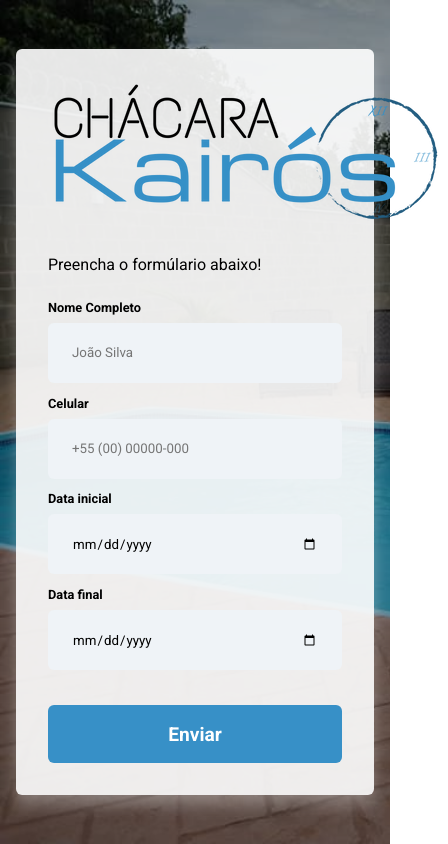
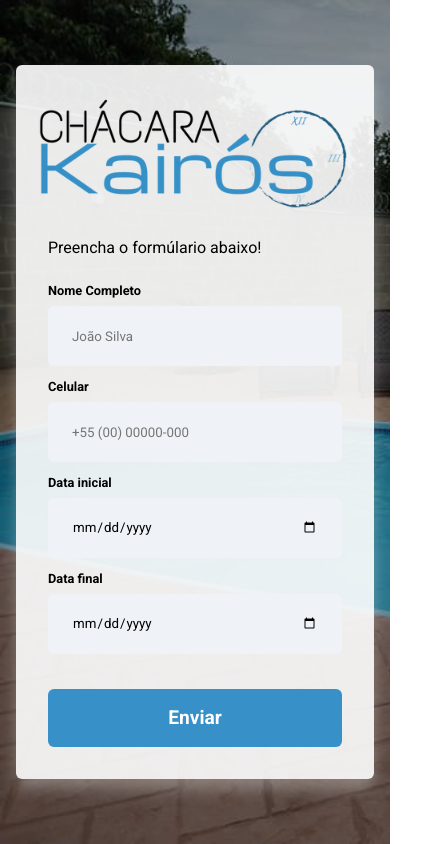
Before and after one commit to natansc-dev/cottage-rent, a Next.js app: page / in a window 390 px wide. Shown: the top 844 px of the page, 448 px wide, since content can reach past the window. Built offline with nearby package versions, Linux system fonts and the light colour scheme.

Commit message:
Fix logo in mobile

```diff
--- a/src/components/Hero/index.tsx
+++ b/src/components/Hero/index.tsx
@@ -1,4 +1,4 @@
-import { CardHero, ContainerHero, ContentHero, FormGroup, FormHero, SectionHero } from "./styles";
+import { CardHero, ContainerHero, ContentHero, FormGroup, FormHero, ImageContainer, SectionHero } from "./styles";
 import { useForm } from 'react-hook-form';
 import { zodResolver } from '@hookform/resolvers/zod';
 import * as z from 'zod';
@@ -32,8 +32,9 @@ export function Hero() {
       <ContainerHero>
         <ContentHero>
           <CardHero>
-            <Image src={logoImg} alt="Logo Chácara Kairós, no final da palavra Kairós tem um relógio minimalista em número romanos." />
-
+            <ImageContainer>
+              <Image src={logoImg} alt="Logo Chácara Kairós, no final da palavra Kairós tem um relógio minimalista em número romanos." width={320} />
+            </ImageContainer>
             <p>
               Preencha o formúlario abaixo!
             </p>
--- a/src/components/Hero/styles.ts
+++ b/src/components/Hero/styles.ts
@@ -51,6 +51,13 @@ export const CardHero = styled('div', {
     lineHeight: 2,
     margin: '1.2rem 0',
   },
+})
+
+export const ImageContainer = styled('div', {
+  width: '100%',
+  display: 'flex',
+  alignItems: 'center',
+  justifyContent: 'center',
 })
 
 export const FormHero = styled('form', {
```
